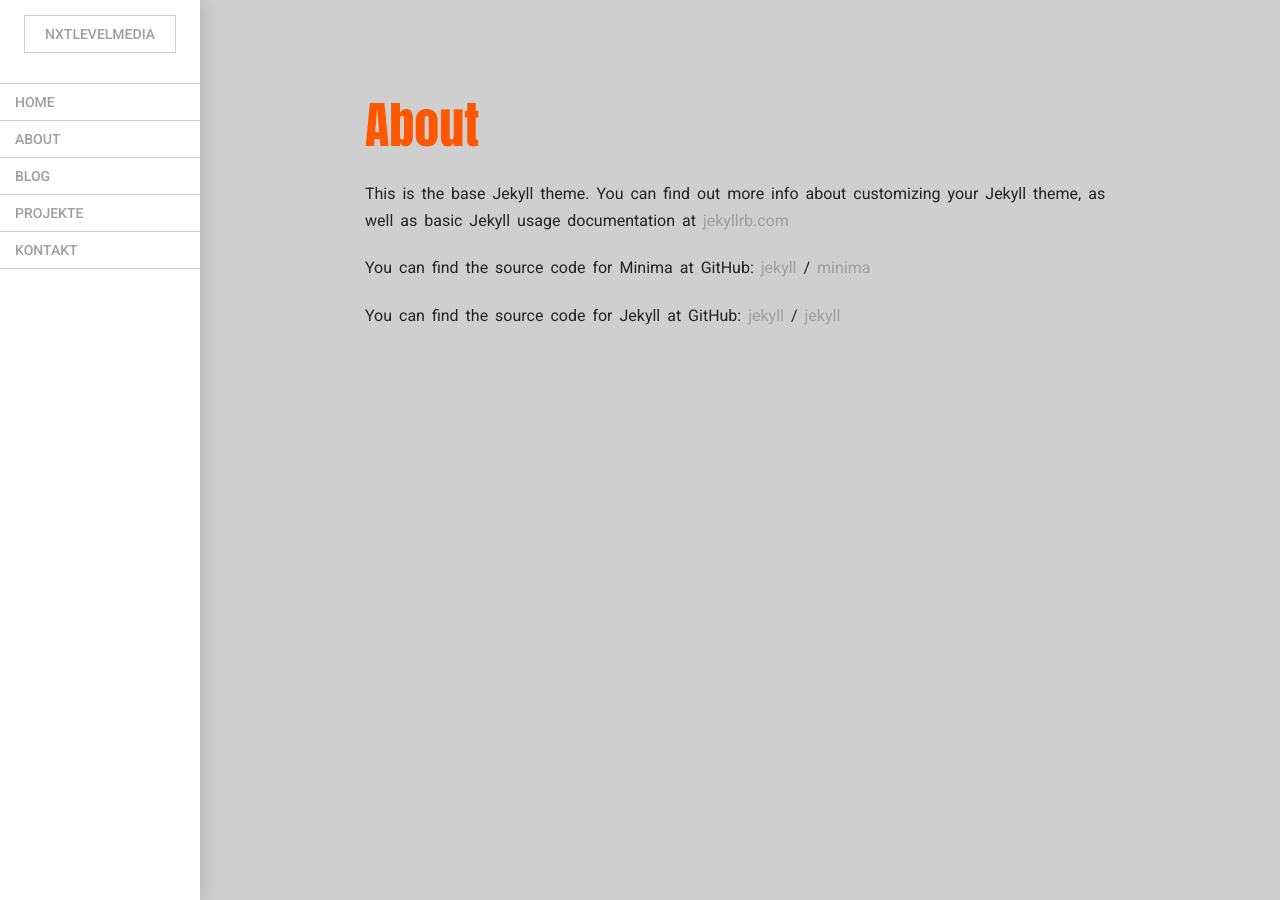
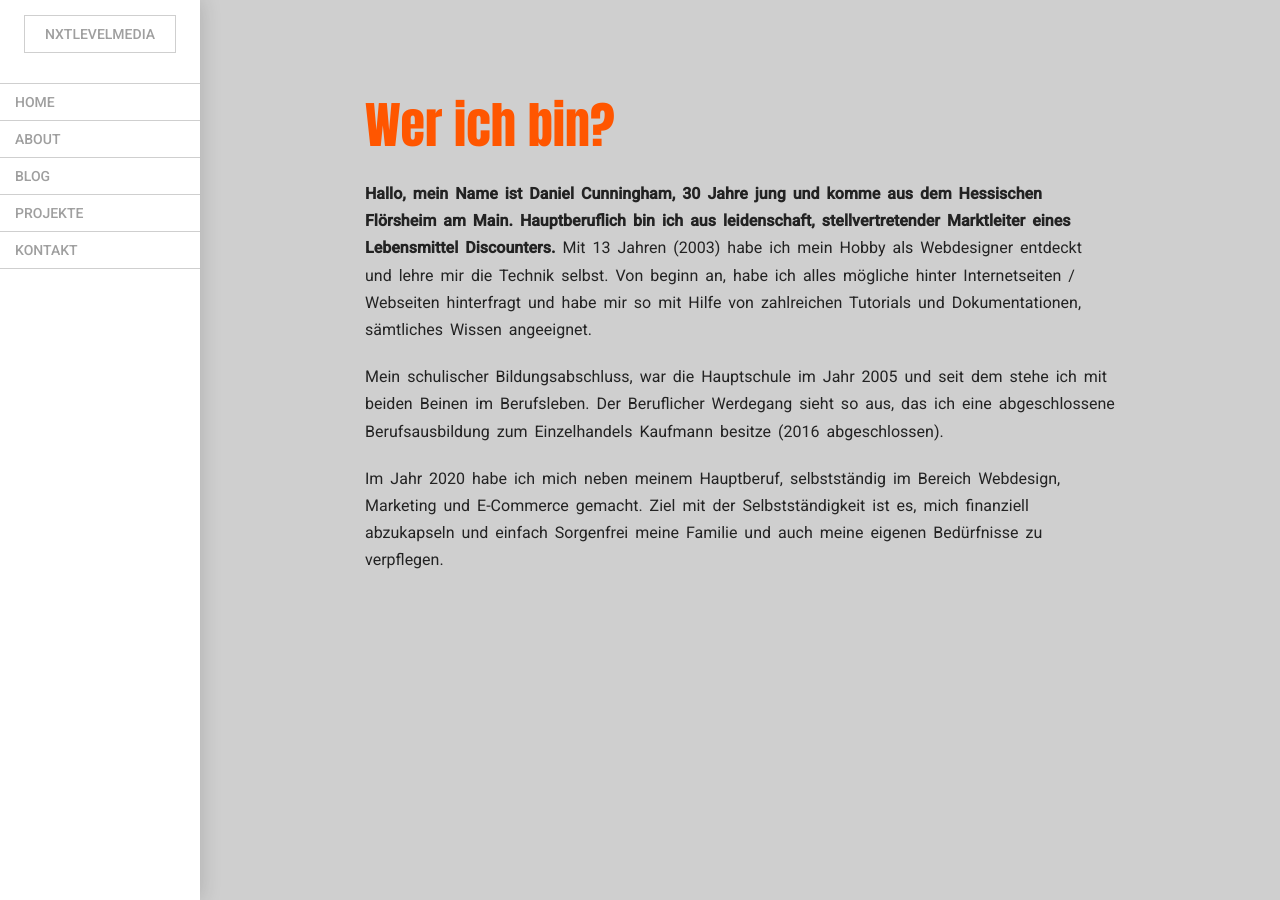
Before and after one commit to NxtLevelMedia/nxt_website, a Jekyll site: the page built from about.md, in a window 1280 px wide and 900 px high. Built offline with Jekyll 4.4.1, drawn with Linux system fonts in a browser that asks for light colours; nearby versions of some CDN libraries.

Commit message:
Create Content

```diff
--- a/_includes/home/about-section.html
+++ b/_includes/home/about-section.html
@@ -2,7 +2,9 @@
     <div class="wrapper page">
         <article class="swingin">
             <h2>Wer ich bin?</h2>
-            <p>Lorem ipsum dolor sit amet consectetur adipisicing elit. Placeat aperiam assumenda sed. Laborum unde beatae sint ipsa eius? Doloribus sequi accusamus blanditiis porro quo. Fugit hic ullam illo harum est. Lorem ipsum, dolor sit amet consectetur adipisicing elit. Unde impedit, officiis eius esse iure similique dolore aliquid itaque, doloribus, ex tempore ad non? Incidunt vero nobis, quisquam eius amet natus?</p>
+            <p>
+                Hallo, mein Name ist Daniel Cunningham, 30 Jahre jung und komme aus dem Hessischen Flörsheim am Main. Hauptberuflich bin ich aus leidenschaft, stellvertretender Marktleiter eines Lebensmittel Discounters. Mit 13 Jahren (2003) habe ich mein Hobby als Webdesigner entdeckt und lehre mir die Technik selbst. Von beginn an, habe ich alles mögliche hinter Internetseiten / Webseiten hinterfragt und habe mir so mit Hilfe von zahlreichen Tutorials und Dokumentationen, sämtliches Wissen angeeignet.
+            </p>
             <p>
                 <a href="{{ site.baseurl }}/about" class="btn primary">Erfahren Sie mehr</a>
             </p>
--- a/_layouts/post.html
+++ b/_layouts/post.html
@@ -3,7 +3,7 @@ layout: default
 ---
 
 <section>
-    <div class="wrapper">
+    <div class="wrapper page">
         <article>
             <h2>{{ page.title }}</h2>
             {{ content }}
--- a/about.markdown
+++ /dev/null
@@ -1,18 +0,0 @@
----
-layout: page
-title: About
-permalink: /about/
----
-
-This is the base Jekyll theme. You can find out more info about customizing your Jekyll theme, as well as basic Jekyll usage documentation at [jekyllrb.com](https://jekyllrb.com/)
-
-You can find the source code for Minima at GitHub:
-[jekyll][jekyll-organization] /
-[minima](https://github.com/jekyll/minima)
-
-You can find the source code for Jekyll at GitHub:
-[jekyll][jekyll-organization] /
-[jekyll](https://github.com/jekyll/jekyll)
-
-
-[jekyll-organization]: https://github.com/jekyll
--- /dev/null
+++ b/about.md
@@ -0,0 +1,11 @@
+---
+title: Wer ich bin?
+layout: page
+permalink: "/about/"
+---
+
+**Hallo, mein Name ist Daniel Cunningham, 30 Jahre jung und komme aus dem Hessischen Flörsheim am Main. Hauptberuflich bin ich aus leidenschaft, stellvertretender Marktleiter eines Lebensmittel Discounters.** Mit 13 Jahren (2003) habe ich mein Hobby als Webdesigner entdeckt und lehre mir die Technik selbst. Von beginn an, habe ich alles mögliche hinter Internetseiten / Webseiten hinterfragt und habe mir so mit Hilfe von zahlreichen Tutorials und Dokumentationen, sämtliches Wissen angeeignet.
+
+Mein schulischer Bildungsabschluss, war die Hauptschule im Jahr 2005 und seit dem stehe ich mit beiden Beinen im Berufsleben. Der Beruflicher Werdegang sieht so aus, das ich eine abgeschlossene Berufsausbildung zum Einzelhandels Kaufmann besitze (2016 abgeschlossen).
+
+Im Jahr 2020 habe ich mich neben meinem Hauptberuf, selbstständig im Bereich Webdesign, Marketing und E-Commerce gemacht. Ziel mit der Selbstständigkeit ist es, mich finanziell abzukapseln und einfach Sorgenfrei meine Familie und auch meine eigenen Bedürfnisse zu verpflegen.
--- a/assets/css/3-modules/_post-list.sass
+++ b/assets/css/3-modules/_post-list.sass
@@ -69,6 +69,15 @@
     @media screen and (min-width: 1024px)
         flex-direction: row
         justify-content: space-between
+        &.all
+            .post
+                width: 100%
+
+                &:nth-child(even)
+                    .post-image
+                        order: 2
+                    .post-content
+                        order: 1
 
         .post
             width: calc(50% - 1rem)
```
Also changed, not shown: _data/settings.yml (+13 -16 lines), _layouts/post-site.html (added, +9 -0 lines), blog.html (added, +24 -0 lines), blog.md (deleted, +0 -6 lines), contact.md (added, +7 -0 lines).
